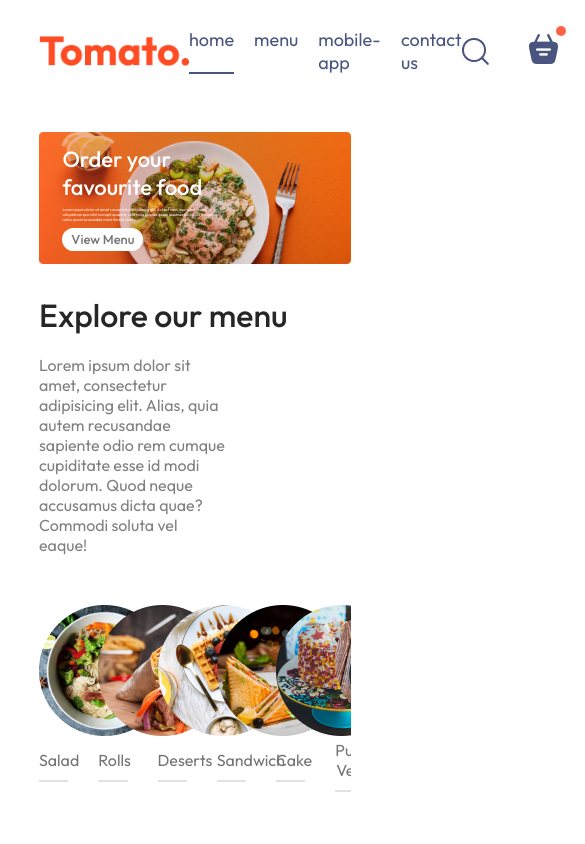
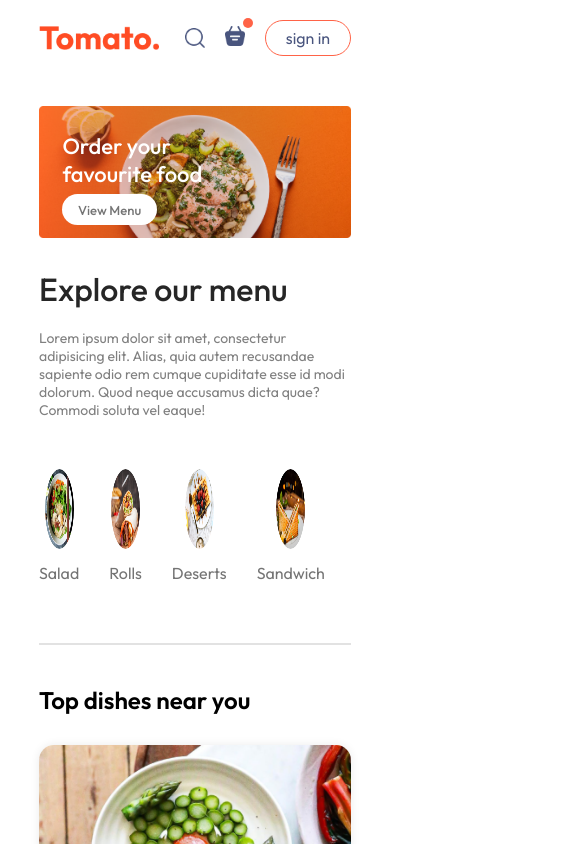
Before and after one commit to iamharie/Food-Delivery-App, a React (Vite) app in the folder frontend/: page / in a window 390 px wide. Shown: the top 844 px of the page, 585 px wide, since content can reach past the window. Built offline with nearby package versions, Linux system fonts and the light colour scheme.

Commit message:
developed:responsive css styles and developed: LoginPage

```diff
--- a/frontend/src/App.jsx
+++ b/frontend/src/App.jsx
@@ -1,16 +1,22 @@
 import React from "react";
+import { useState } from "react";
 import { Route, Routes } from "react-router-dom";
+
 import Navbar from "./components/Navbar/NavBar.jsx";
 import Home from "./pages/Home/Home.jsx";
 import Cart from "./pages/Cart/Cart.jsx";
 import PlaceOrder from "./pages/PlaceOrder/PlaceOrder.jsx";
 import Footer from "./components/Footer/Footer.jsx";
 import AppDownload from "./components/AppDownload/AppDownload.jsx";
+import LoginPopup from "./components/LoginPopup/LoginPopup.jsx";
+
 export default function App() {
+  const [showLogin, setShowLogin] = useState(false);
   return (
     <>
+      {showLogin ? <LoginPopup setShowLogin={setShowLogin} /> : <></>}
       <div className="app">
-        <Navbar />
+        <Navbar setShowLogin={setShowLogin} />
         <Routes>
           <Route path="/" element={<Home />} />
           <Route path="/Cart" element={<Cart />} />
--- a/frontend/src/components/ExploreMenu/ExploreMenu.css
+++ b/frontend/src/components/ExploreMenu/ExploreMenu.css
@@ -28,11 +28,11 @@
   display: none;
 }
 
-.explore-menu-list-item {
+.explore-menu-list-item img {
   width: 7.5vw;
   min-height: 80px;
+  cursor: pointer;
   border-radius: 50%;
-  cursor: pointer;
   transition: 0.2s;
 }
 
@@ -54,3 +54,10 @@
   border: 4px solid tomato;
   padding: 2px;
 }
+
+@media (max-width: 1050px) {
+  .explore-menu-text {
+    max-width: 100%;
+    font-size: 14px;
+  }
+}
--- a/frontend/src/components/ExploreMenu/ExploreMenu.jsx
+++ b/frontend/src/components/ExploreMenu/ExploreMenu.jsx
@@ -24,16 +24,16 @@ export default function ExploreMenu({ category, setCategory }) {
               className="explore-menu-list-item"
             >
               <img
-                className={category === item.menu_name ? "active" : " "}
+                className={category === item.menu_name ? "active" : ""}
                 src={item.menu_image}
                 alt=""
               />
               <p>{item.menu_name}</p>
-              <hr />
             </div>
           );
         })}
       </div>
+      <hr />
     </div>
   );
 }
--- a/frontend/src/components/Footer/Footer.css
+++ b/frontend/src/components/Footer/Footer.css
@@ -52,3 +52,14 @@
   background-color: gray;
   border: none;
 }
+
+@media (max-width: 750px) {
+  .footer-content {
+    display: flex;
+    flex-direction: column;
+    gap: 35px;
+  }
+  .footer-copyright {
+    text-align: center;
+  }
+}
--- a/frontend/src/components/Header/Header.css
+++ b/frontend/src/components/Header/Header.css
@@ -39,3 +39,23 @@
   border-radius: 50px;
   cursor: pointer;
 }
+
+@media (max-width: 1050px) {
+  .header-contents {
+    max-width: 45%;
+  }
+}
+
+@media (max-width: 750px) {
+  .header-contents {
+    max-width: 55%;
+  }
+
+  .header-contents p {
+    display: none;
+  }
+
+  .header-contents button {
+    padding: 2vw 4vw;
+  }
+}
--- /dev/null
+++ b/frontend/src/components/LoginPopup/LoginPopup.jsx
@@ -0,0 +1,28 @@
+import { useState } from "react";
+import "./LoginPopup.css";
+import { assets } from "../../assets/assets";
+
+const LoginPopup = ({ setShowLogin }) => {
+  const [currState, setCurrState] = useState("Sign Up");
+  return (
+    <div className="login-popup">
+      <form className="login-popup-container">
+        <div className="login-popup-title">
+          <h2>{currState}</h2>
+          <img
+            onClick={() => setShowLogin(false)}
+            src={assets.cross_icon}
+            alt="close icon"
+          />
+        </div>
+        <div className="form-group">
+          <label htmlFor="password">Password:</label>
+          <input type="password" id="password" name="password" />
+        </div>
+        <button type="submit">Login</button>
+      </form>
+    </div>
+  );
+};
+
+export default LoginPopup;
--- a/frontend/src/components/Navbar/Navbar.css
+++ b/frontend/src/components/Navbar/Navbar.css
@@ -59,3 +59,53 @@
   top: -8px;
   right: -8px;
 }
+
+@media screen and (max-width: 1050px) {
+  .navbar .logo {
+    width: 140px;
+  }
+  .navbar-menu {
+    gap: 20px;
+    font-size: 17px;
+  }
+  .navbar-right {
+    gap: 30px;
+  }
+
+  .navbar-right img {
+    width: 22px;
+  }
+  .navbar-right button {
+    padding: 8px 25px;
+  }
+}
+
+/* 900px */
+@media screen and (max-width: 900px) {
+  .navbar .logo {
+    width: 120px;
+  }
+  .navbar-menu {
+    gap: 15px;
+    font-size: 16px;
+  }
+  .navbar-right {
+    gap: 20px;
+  }
+
+  .navbar-right img {
+    width: 20px;
+  }
+  .navbar-right button {
+    padding: 7px 20px;
+    font-size: 15p;
+  }
+}
+
+/* 750px */
+
+@media screen and (max-width: 750px) {
+  .navbar-menu {
+    display: none;
+  }
+}
--- a/frontend/src/components/Navbar/Navbar.jsx
+++ b/frontend/src/components/Navbar/Navbar.jsx
@@ -1,36 +1,41 @@
 import React, { useState } from "react";
 import { assets } from "../../assets/assets";
 import "./Navbar.css";
-export default function App() {
+import { Link } from "react-router-dom";
+export default function App({ setShowLogin }) {
   const [menu, setMenu] = useState("home");
   return (
     <div className="navbar">
       <img src={assets.logo} alt="" className="logo" />
       <ul className="navbar-menu">
-        <li
+        <Link
+          to="/"
           onClick={() => setMenu("home")}
           className={menu === "home" ? "active" : undefined}
         >
           home
-        </li>
-        <li
+        </Link>
+        <a
+          href="#explore-menu"
           onClick={() => setMenu("menu")}
           className={menu === "menu" ? "active" : undefined}
         >
           menu
-        </li>
-        <li
+        </a>
+        <a
+          href="#app-download"
           onClick={() => setMenu("mobile-app")}
           className={menu === "mobile-app" ? "active" : undefined}
         >
           mobile-app
-        </li>
-        <li
+        </a>
+        <a
+          href="#footer"
           onClick={() => setMenu("contact us")}
           className={menu === "contact us" ? "active" : undefined}
         >
           contact us
-        </li>
+        </a>
       </ul>
       <div className="navbar-right">
         <img src={assets.search_icon} alt="" />
@@ -38,7 +43,13 @@ export default function App() {
           <img src={assets.basket_icon} alt="" />
           <div className="dot"></div>
         </div>
-        <button>sign in</button>
+        <button
+          onClick={() => {
+            setShowLogin(true);
+          }}
+        >
+          sign in
+        </button>
       </div>
     </div>
   );
--- a/frontend/src/index.css
+++ b/frontend/src/index.css
@@ -5,6 +5,7 @@
   margin: 0;
   box-sizing: border-box;
   font-family: outfit;
+  scroll-behavior: smooth;
 }
 body {
   min-height: 100vh;
```
Also changed, not shown: frontend/src/components/LoginPopup/LoginPopup.css (added).
